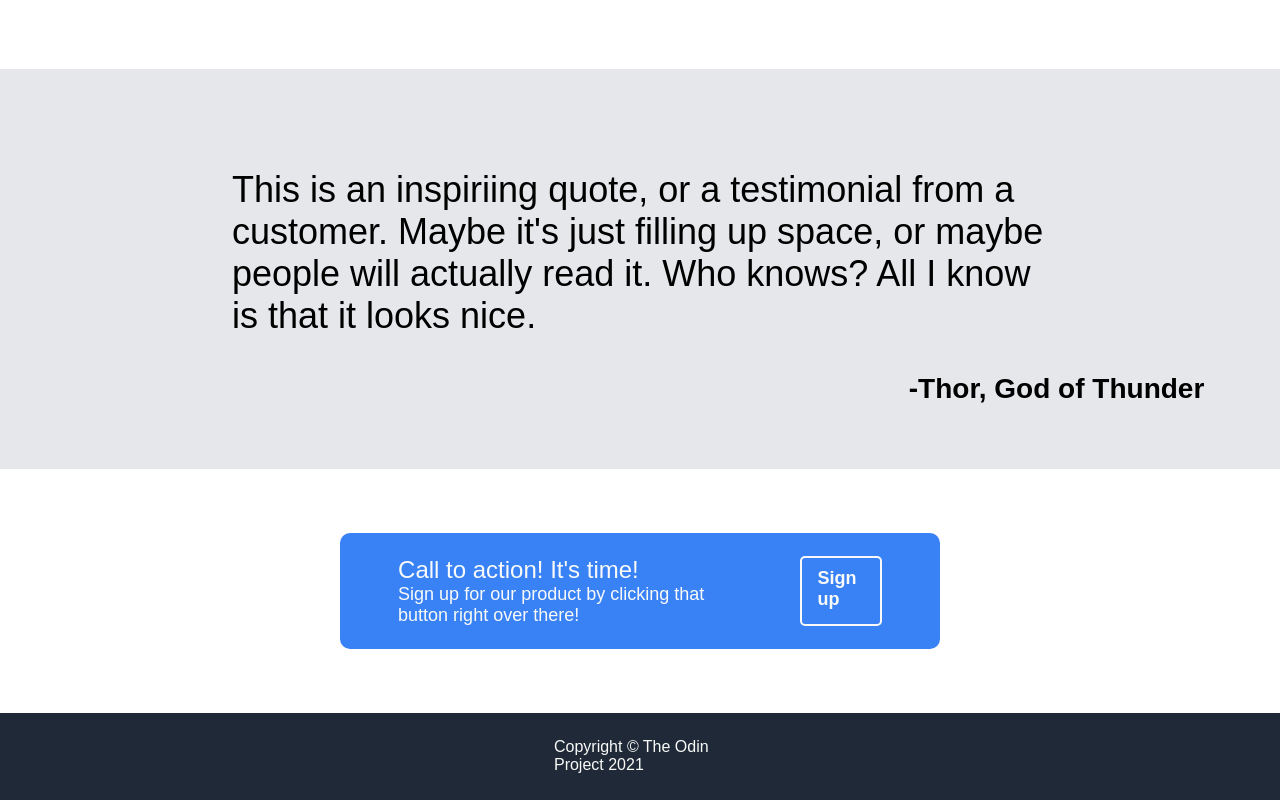
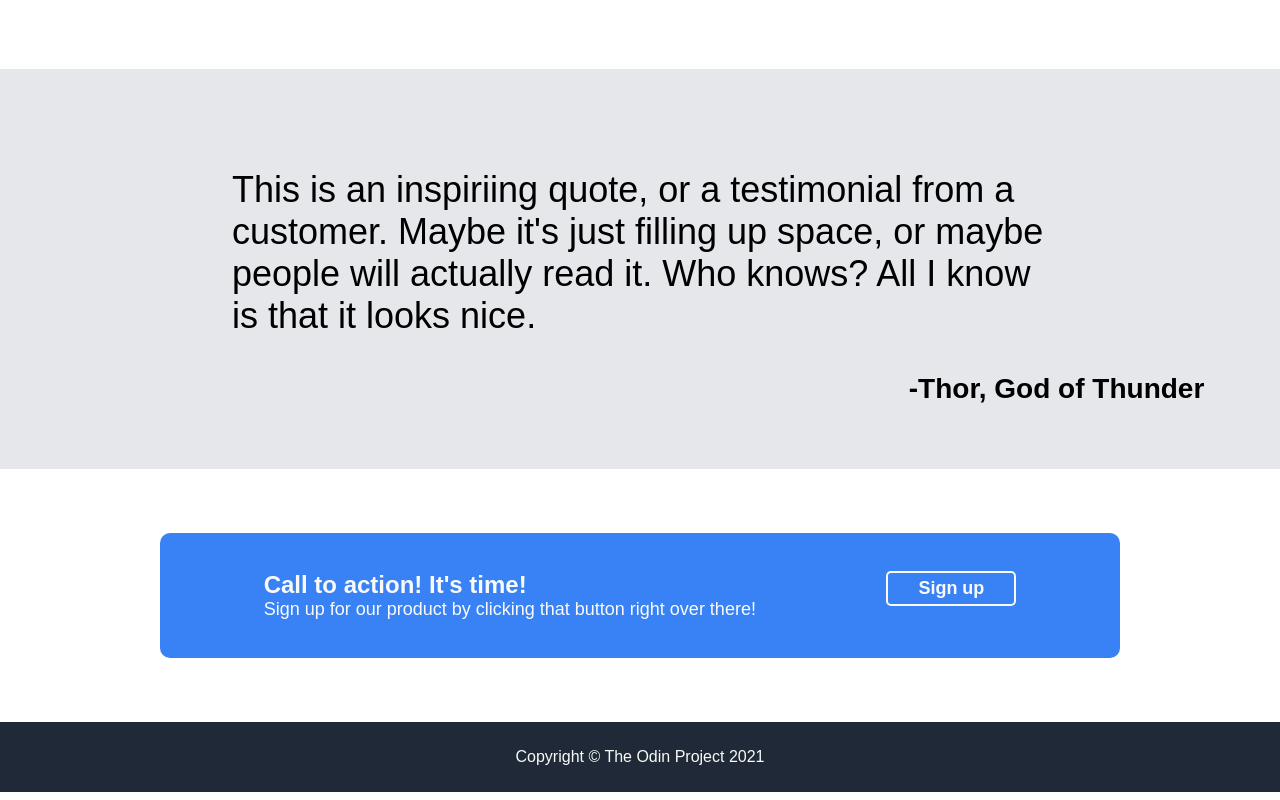
Before and after one commit to shubhamkala06/Landing-Page, a plain HTML site: page index.html in a window 1280 px wide. Shown: the part 887-1687 px from the top of the page. Drawn offline with Linux system fonts and the light colour scheme.

Commit message:
few tweaks

```diff
--- a/CSS/Style.css
+++ b/CSS/Style.css
@@ -21,11 +21,8 @@ footer{
     background-color: #1f2937;
     color: #f9faf8;
     padding: 2% ;
-}
-
-footer div{
-    margin-left:43%;
-    margin-right: 43%;
+    display: flex;
+    justify-content: center;
 }
 
 /*  Class selectors */
@@ -82,8 +79,8 @@ footer div{
 }
 
 .top_img{
-    min-width: 500px;
-    min-height: 200px;
+    min-width: 30rem;
+    min-height: 14rem;
     border: 2px solid white;
     background-color: grey;
 }
@@ -155,7 +152,7 @@ footer div{
 }
 
 .mid_3{
-    padding: 5%;
+    padding:5% 0%;
 }
 
 .mid_3.flex_container{
@@ -166,22 +163,25 @@ footer div{
     background-color: #3882f6;
     border-radius: 10px;
     color: #f9faf8;
-    padding: 2% 5%;
-    gap: 10%;
-    width: 52%;
+    padding: 3% 3%;
     font-size: 24px;
+    width: 60rem;
+    justify-content: space-around;
+    font-weight:600;
 }
 
 
 .card .signup{
     border: 2px solid #f9faf8;
+    border-radius: 5px;
+    font-size: 18px;
+    height: fit-content;
     width: max-content;
-    font-size: 18px;
-    padding: 10px 15px;
-    font-weight: 700;
+
 }
 
 
 #small{
     font-size: 18px;
+    font-weight: 100;
 }
```
